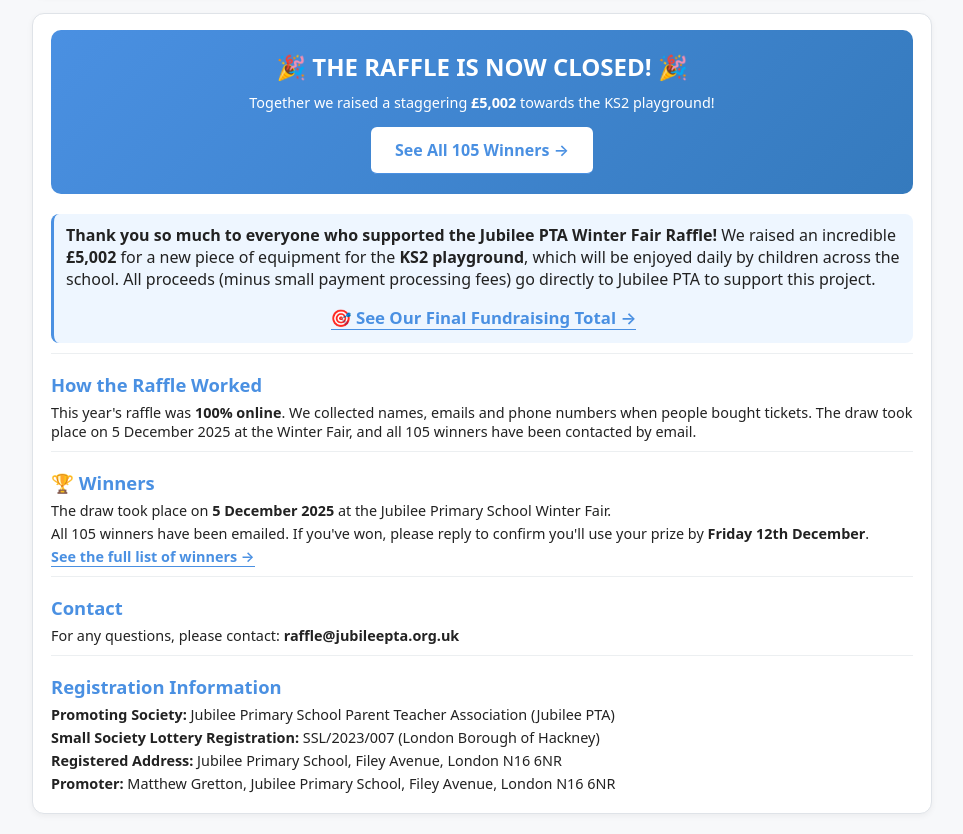
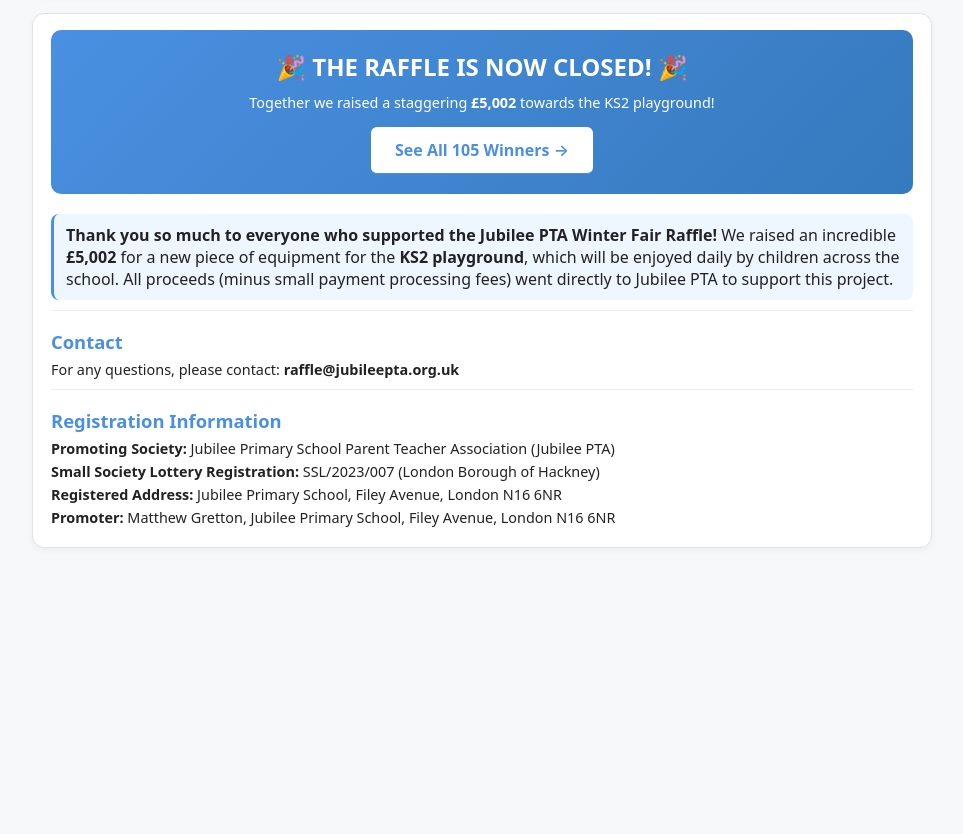
Before and after one commit to matthewgretton/raffle-info, a plain HTML site: page raffle-info.html in a window 1280 px wide. Shown: the part 107-941 px from the top of the page, without its empty margins (158-1121 px from the left). After the commit the page ends 800 px from the top, so only its background shows below. Drawn offline with Linux system fonts and the light colour scheme.

Commit message:
Slim down raffle-info - remove redundant sections

```diff
--- a/raffle-info.html
+++ b/raffle-info.html
@@ -265,20 +265,7 @@
 
     <div class="intro">
       <strong>Thank you so much to everyone who supported the Jubilee PTA Winter Fair Raffle!</strong>
-      We raised an incredible <strong>£5,002</strong> for a new piece of equipment for the <strong>KS2 playground</strong>, which will be enjoyed daily by children across the school. All proceeds (minus small payment processing fees) go directly to Jubilee PTA to support this project.
-      <p style="margin-top: 16px; text-align: center;"><a href="raffle-tracker.html" style="font-weight: 600; color: var(--blue-accent); font-size: 1.05rem;">🎯 See Our Final Fundraising Total →</a></p>
-    </div>
-
-    <div class="section">
-      <h2>How the Raffle Worked</h2>
-      <p>This year's raffle was <strong>100% online</strong>. We collected names, emails and phone numbers when people bought tickets. The draw took place on 5 December 2025 at the Winter Fair, and all 105 winners have been contacted by email.</p>
-    </div>
-
-    <div class="section">
-      <h2>🏆 Winners</h2>
-      <p>The draw took place on <strong>5 December 2025</strong> at the Jubilee Primary School Winter Fair.</p>
-      <p>All 105 winners have been emailed. If you've won, please reply to confirm you'll use your prize by <strong>Friday 12th December</strong>.</p>
-      <p><a href="raffle-winners.html" style="color: var(--blue-accent); font-weight: 600;">See the full list of winners →</a></p>
+      We raised an incredible <strong>£5,002</strong> for a new piece of equipment for the <strong>KS2 playground</strong>, which will be enjoyed daily by children across the school. All proceeds (minus small payment processing fees) went directly to Jubilee PTA to support this project.
     </div>
 
     <div class="section">
```
